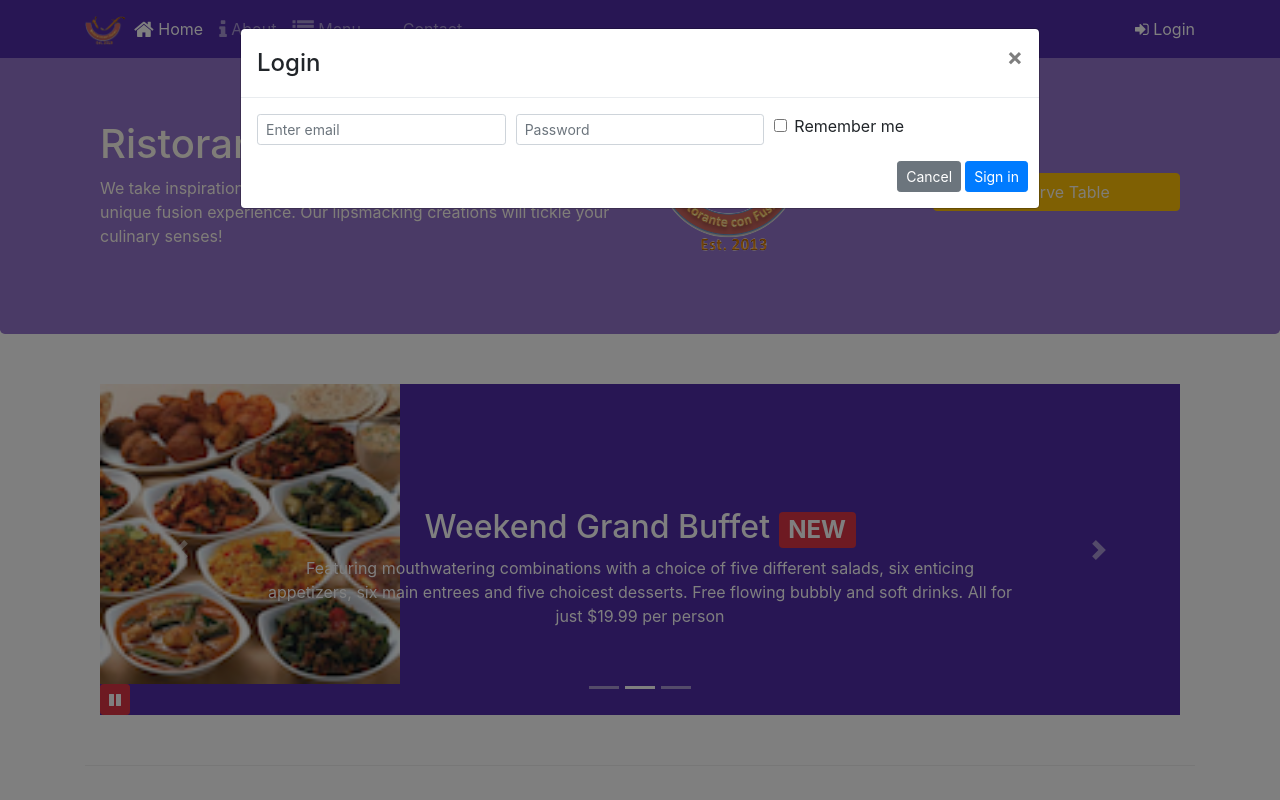
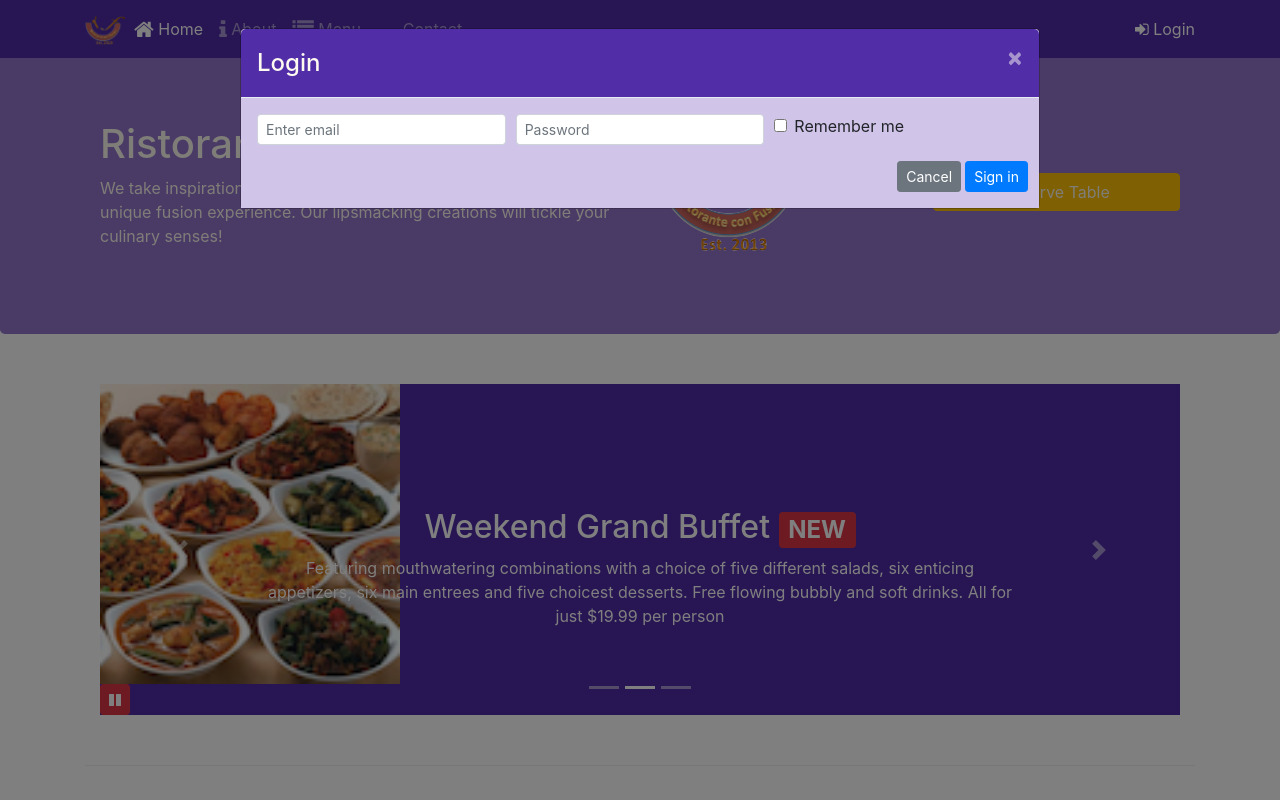
Before and after one commit to realhunter7869/Front-End-Web-UI-Frameworks-and-Tools-Bootstrap-4, a website: page index.html in a window 1280 px wide. Both pictures are taken after a click on the link "Login". Shown: the top 800 px of the page. Drawn offline with nearby package versions, Linux system fonts and the light colour scheme.

Commit message:
Assignment 4 completed

```diff
--- a/css/styles.scss
+++ b/css/styles.scss
@@ -41,6 +41,20 @@ address{
     @include zero-margin(70px,30px);
     background: $background-light ;
     color:floralwhite;
+}
+
+/* modal styling */
+
+.modal-header {
+    background-color: $background-dark;
+    color: floralwhite;
+    .close {
+        color: floralwhite;
+    }
+}
+
+.modal-body {
+    background-color: $background-pale;
 }
 
 /* carousel styling */
--- a/index.html
+++ b/index.html
@@ -33,7 +33,7 @@
                     <li class="nav-item"><a href="./contactus.html" class="nav-link"><span class="fa fa-address-card fa-lg"></span> Contact</a></li>
                 </ul>
                 <span class="navbar-text">
-                    <a data-toggle="modal" data-target="#loginModal">
+                    <a id="loginbutton">
                         <span class="fa fa-sign-in"></span> Login
                     </a>
                 </span>
@@ -168,7 +168,7 @@
                     <img src="img/logo.png" alt="" class="img-fluid">
                 </div>
                 <div class="col-12 col-sm-3 align-self-center">
-                    <a data-toggle="modal" data-target="#reserveTable" class="btn btn-warning btn-block btn-md" role="button">
+                    <a id="reservebutton" class="btn btn-warning btn-block btn-md" role="button">
                         Reserve Table
                     </a>
                 </div>
@@ -329,6 +329,12 @@
                     $('#carouselbutton').children('span').addClass('fa-pause');
                 }
             })
+            $("#loginbutton").click(function() {
+                $('#loginModal').modal('show')
+            })
+            $("#reservebutton").click(function() {
+                $('#reserveTable').modal('show')
+            })
         })
     </script>
 </body>
```
Also changed, not shown: css/styles.css.
